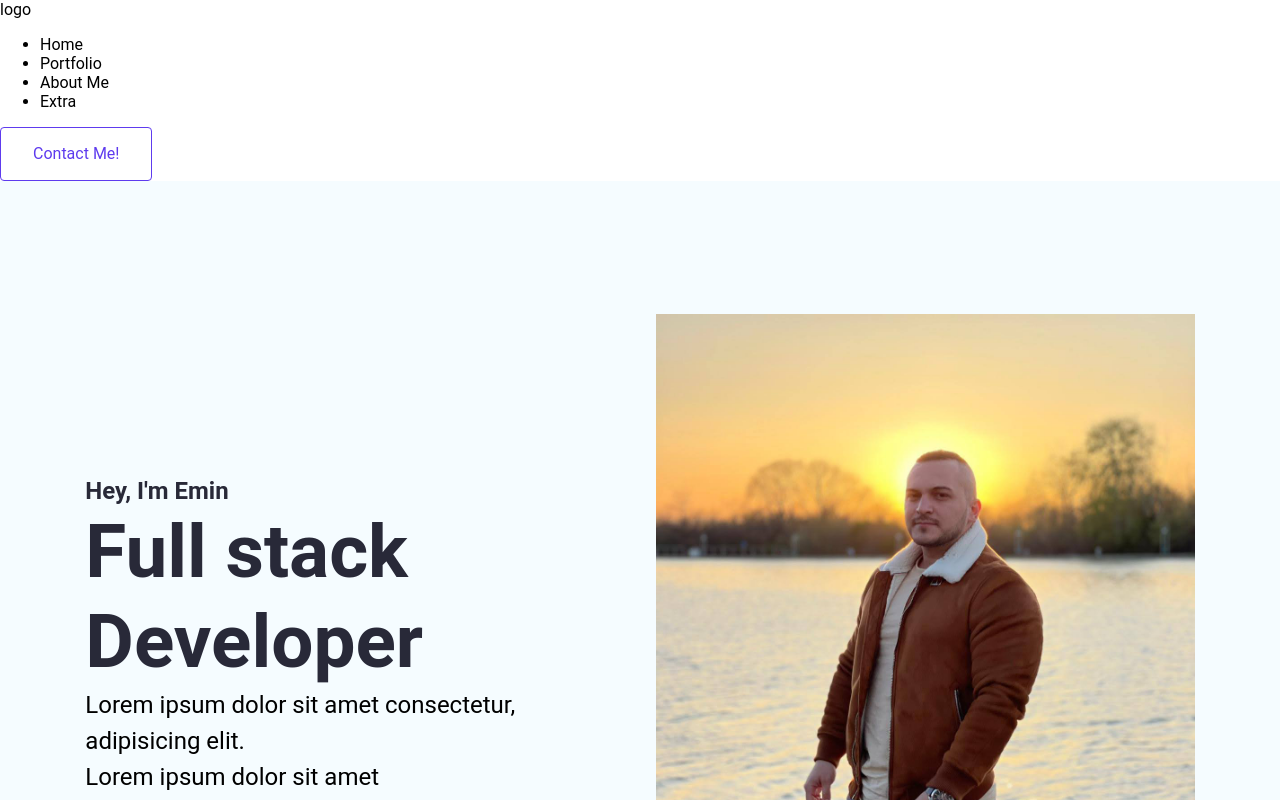
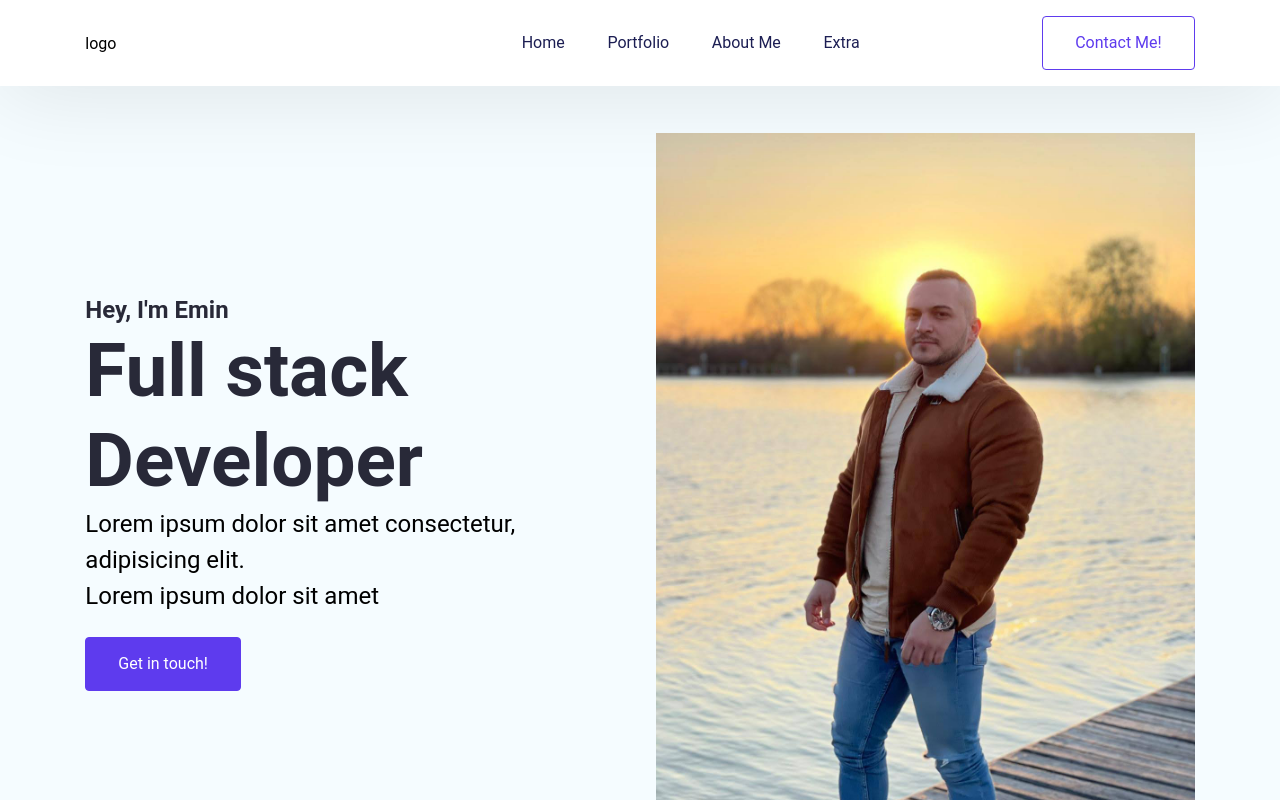
Before and after one commit to eminn-a/Personal-Portfolio, a React (Vite) app: page / in a window 1280 px wide. Shown: the top 800 px of the page. Built offline with nearby package versions, Linux system fonts and the light colour scheme.

Commit message:
Added navbar style

```diff
--- a/src/App.css
+++ b/src/App.css
@@ -156,6 +156,47 @@ h3 {
 
 /* Section Title Ends */
 
+/* Navbar Style */
+.navbar {
+  display: flex;
+  justify-content: space-between;
+  align-items: center;
+  padding: 15px 85.333px;
+  background: var(--white);
+  box-shadow: 0px 5.333px 88px 0 rgba(0, 0, 0, 0.1);
+  position: fixed;
+  top: 0;
+  left: 0;
+  right: 0;
+}
+
+.navbar--items > ul {
+  list-style: none;
+  display: flex;
+  align-items: flex-start;
+  gap: 42.667px;
+  text-decoration: none;
+}
+
+.navbar--items > ul > li > a {
+  text-decoration: none;
+}
+
+/* Navbar Content */
+.navbar--content {
+  color: var(--darkblue);
+  font-size: 16px;
+  font-style: normal;
+  font-weight: 400;
+  line-height: 24px;
+  cursor: pointer;
+}
+
+.navbar--active-content {
+  color: var(--primary);
+}
+/* Navbar Style Ends */
+
 /* Hero Section Style */
 .hero--section {
   display: grid;
```
